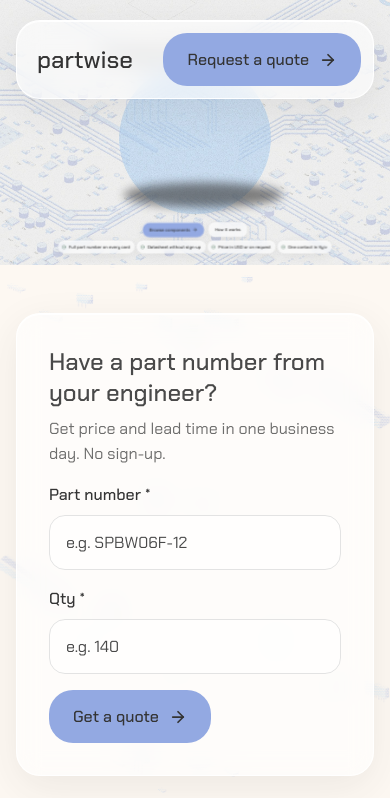
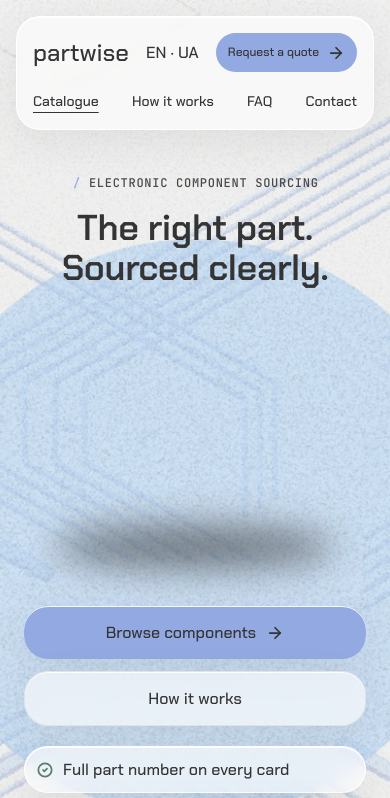
Before and after one commit to wakeupdima/partwise, a plain HTML site: page src/index.html in a window 390 px wide. Shown: the top 798 px of the page. Drawn offline with Linux system fonts and the light colour scheme; files that its build step writes are made by us from their sources; files whose address does not match are found by name.

Commit message:
Mobile hero and header from the Figma 390 frame
Co-Authored-By: Claude Opus 5.5 <noreply@anthropic.com>

```diff
--- a/css/styles.css
+++ b/css/styles.css
@@ -333,8 +333,28 @@ img, svg { display: block; }
 }
 @media (max-width: 760px) {
   :root { --gutter: 16px; }
-  .nav__links, .nav__lang { display: none; }
-  .header { padding-left: 20px; }
+  html { scroll-padding-top: 140px; }
+
+  /* Header · Mobile (Figma 309:2837 "Header wrap"): brand row + links row */
+  .header-wrap { padding: 16px 16px 0; }
+  .header { display: grid; grid-template-columns: auto auto auto; justify-content: space-between; align-items: center; row-gap: 16px; padding: 16px; }
+  .nav { display: contents; }
+  .nav__links { grid-column: 1 / -1; grid-row: 2; justify-content: space-between; gap: 8px; }
+  .nav__links a { font-size: 14px; line-height: 22px; }
+  .nav__lang { grid-column: 2; grid-row: 1; }
+  .header .btn--primary { grid-column: 3; grid-row: 1; gap: 8px; padding: 10px 12px; font-size: 12px; line-height: 19px; }
+
+  /* Hero · Mobile 390 (Figma 309:2837 "01 / Hero · centered") */
+  .hero__stage { width: 390px; height: 1010px; transform: translateX(-50%) scale(var(--hero-scale, 1)); transform-origin: 50% 0; }
+  .hero__shadow { left: 55px; top: 525px; width: 280px; height: 44px; }
+  .hero__illus { left: -23px; top: 300px; width: 436px; height: 273px; }
+  .hero__eyebrow { left: 73px; top: 175px; }
+  .hero__title { left: 24px; right: 24px; top: 208px; font-size: 36px; line-height: 40px; letter-spacing: -0.36px; white-space: normal; }
+  .hero__actions { left: 24px; top: 606px; width: 342px; flex-direction: column; align-items: stretch; gap: 12px; }
+  .hero__actions .btn { width: 100%; }
+  .hero__actions .btn--primary { margin-top: 0; }
+  .hero__claims { left: 24px; top: 746px; width: 342px; flex-direction: column; }
+  .hero__claims .chip { width: 100%; }
   .cards, .pillars { grid-template-columns: 1fr; }
   .card__illus { left: 50% !important; transform: translateX(-50%); }
   .t-display { font-size: 44px; letter-spacing: -0.66px; }
--- a/js/main.js
+++ b/js/main.js
@@ -48,9 +48,11 @@
   /* ---------- hero scales down on narrower screens (design is a 1440 composition) ---------- */
   var hero = $(".hero"), stage = $(".hero__stage");
   function fitHero() {
-    var s = Math.min(1, document.documentElement.clientWidth / 1440);
+    // ≤760 px: mobile hero composition (390 × 1010, Figma 309:2837); otherwise the 1440 × 980 desktop one
+    var w = document.documentElement.clientWidth, mobile = w <= 760;
+    var s = Math.min(1, w / (mobile ? 390 : 1440));
     stage.style.setProperty("--hero-scale", s);
-    hero.style.height = (980 * s) + "px";
+    hero.style.height = ((mobile ? 1010 : 980) * s) + "px";
     var how = $(".how__stage");
     if (how) how.style.setProperty("--how-scale", Math.min(1, how.clientWidth / 788));
   }
```
